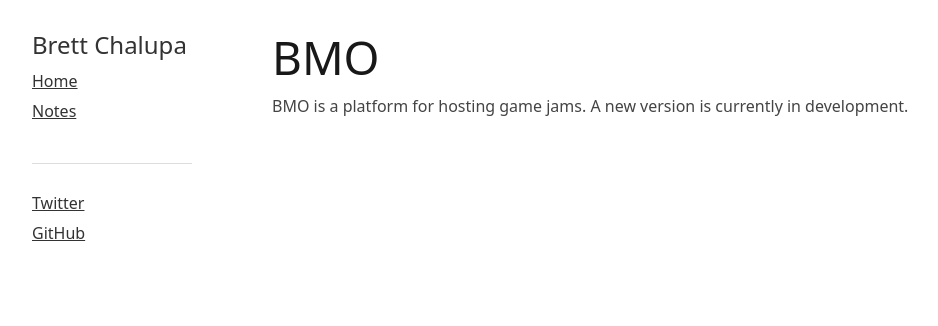
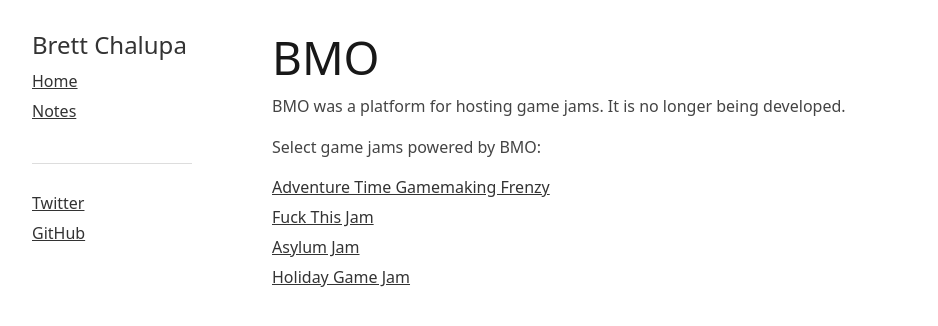
Before and after one commit to brettchalupa/brettchalupa.github.io, a Jekyll site: the page built from bmo.html, in a window 1280 px wide. Shown: the top 326 px of the page, without its empty margins (138-1076 px from the left). Built offline with Jekyll 4.4.1, drawn with Linux system fonts in a browser that asks for light colours; Markdown is read by kramdown in place of the engine named in the settings.

Commit message:
Add game jams to BMO page

```diff
--- a/bmo.html
+++ b/bmo.html
@@ -6,6 +6,15 @@ title: BMO - The Game Jam Platform - Brett Chalupa
 <div id="bmo">
   <h1>BMO</h1>
 
-  <p>BMO is a platform for hosting game jams. A new version is currently in
-    development.</p>
+  <p>BMO was a platform for hosting game jams. It is no longer being
+  developed.</p>
+
+  <p>Select game jams powered by BMO:</p>
+
+  <ul>
+    <li><a href="http://www.adventuretimegamejam.com/">Adventure Time Gamemaking Frenzy</a></li>
+    <li><a href="http://bmo.fuckthisjam.com/">Fuck This Jam</a></li>
+    <li><a href="http://www.asylumjam.com/">Asylum Jam</a></li>
+    <li><a href="http://holidaygamejam.com/">Holiday Game Jam</a></li>
+  </ul>
 </div>
```
